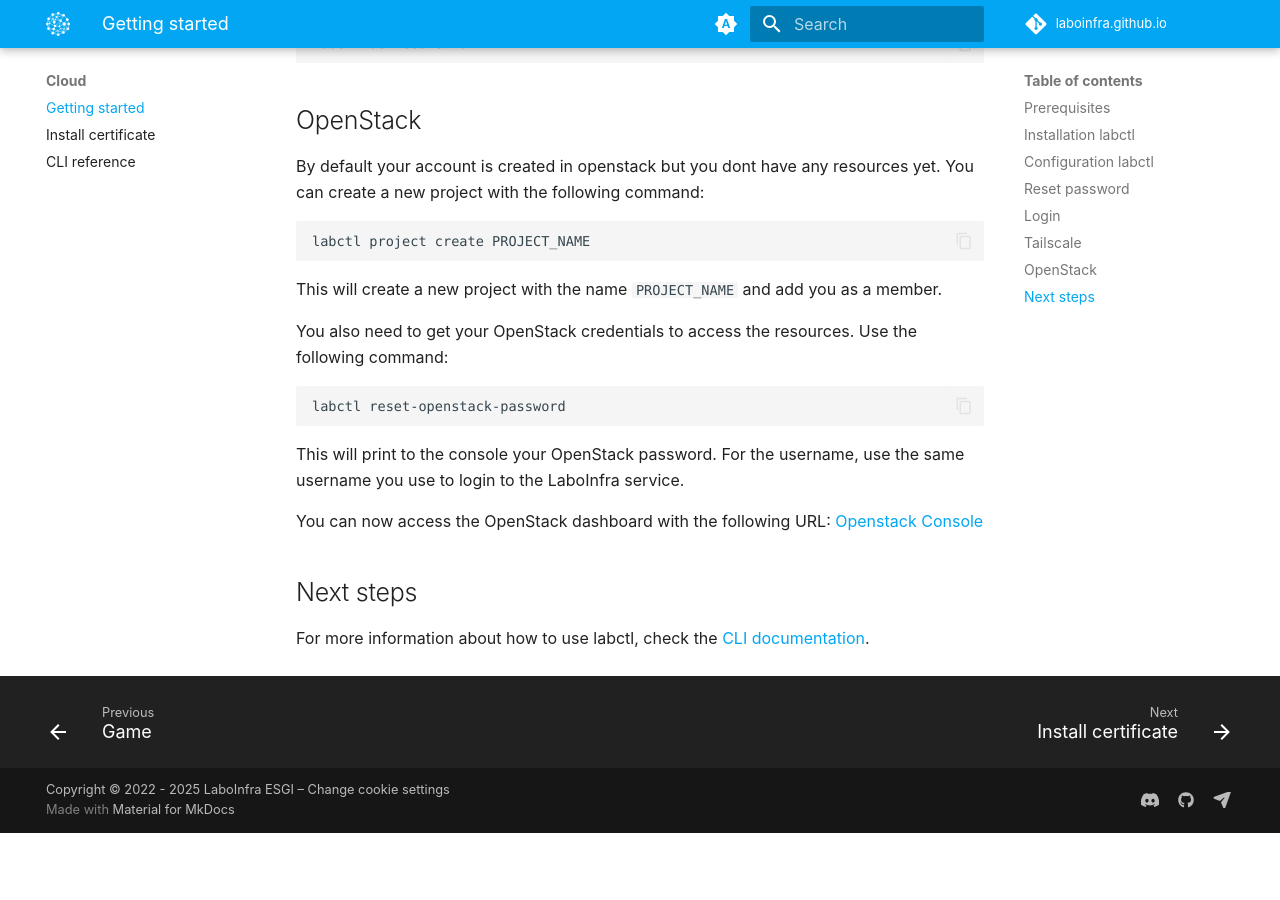
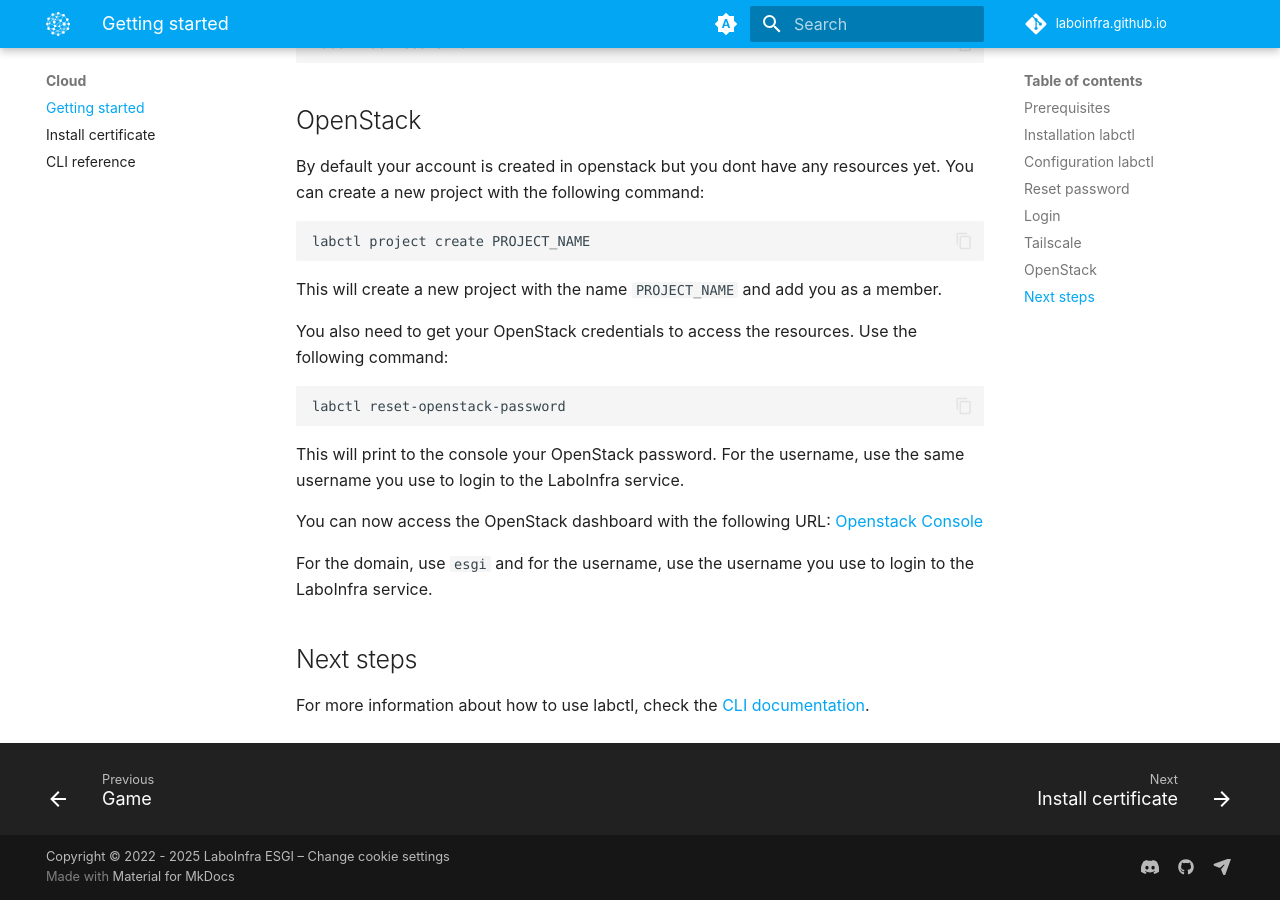
Before and after one commit to LaboInfra/laboinfra.github.io, an MkDocs documentation site: the page built from docs/cloud/getting-started.md, in a window 1280 px wide and 900 px high, scrolled down 1584 px. Built offline with MkDocs 1.6.1 and Material for MkDocs 9.7.7, drawn with Linux system fonts in a browser that asks for light colours; comment, search, counter and statistics services are not loaded; before the commit the page ends 2417 px from its top, so only the background shows below that.

Commit message:
add domain to use on getting started
Signed-off-by: Gabin L <gabin.lanore@gmail.com>

```diff
--- a/docs/cloud/getting-started.md
+++ b/docs/cloud/getting-started.md
@@ -78,6 +78,8 @@ This will print to the console your OpenStack password. For the username, use th
 
 You can now access the OpenStack dashboard with the following URL: [Openstack Console](https://console.cloud.laboinfra.net/horizon/)
 
+For the domain, use `esgi` and for the username, use the username you use to login to the LaboInfra service.
+
 ## Next steps
 
 For more information about how to use labctl, check the [CLI documentation](cli.md).
```
